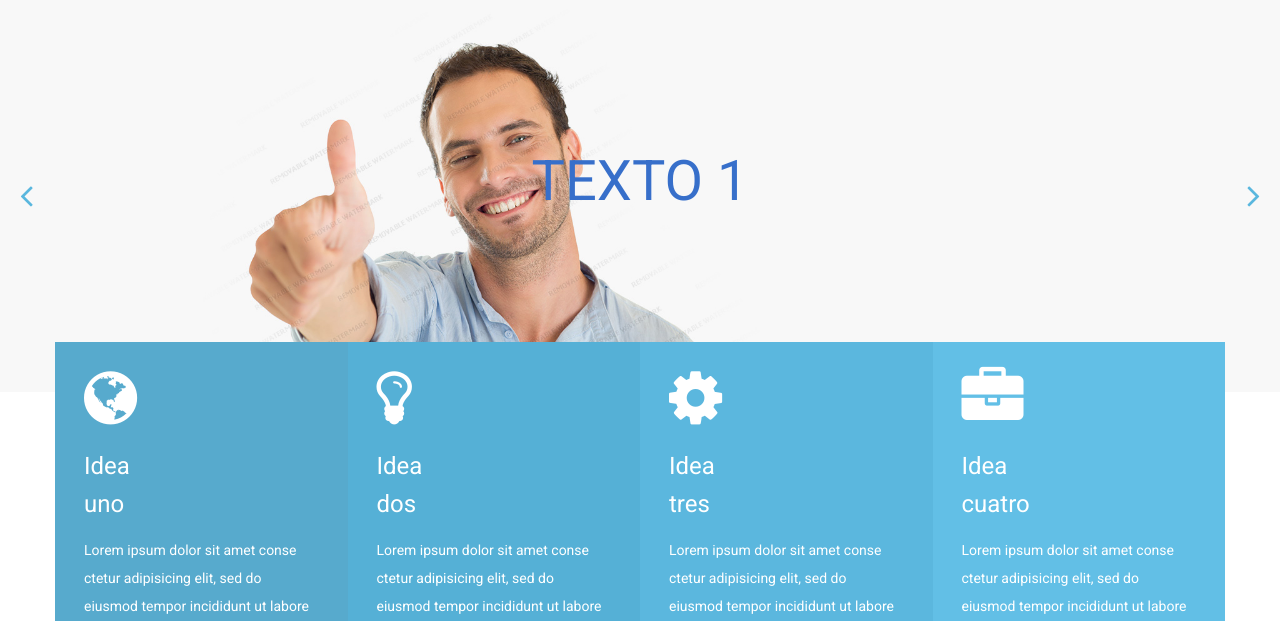
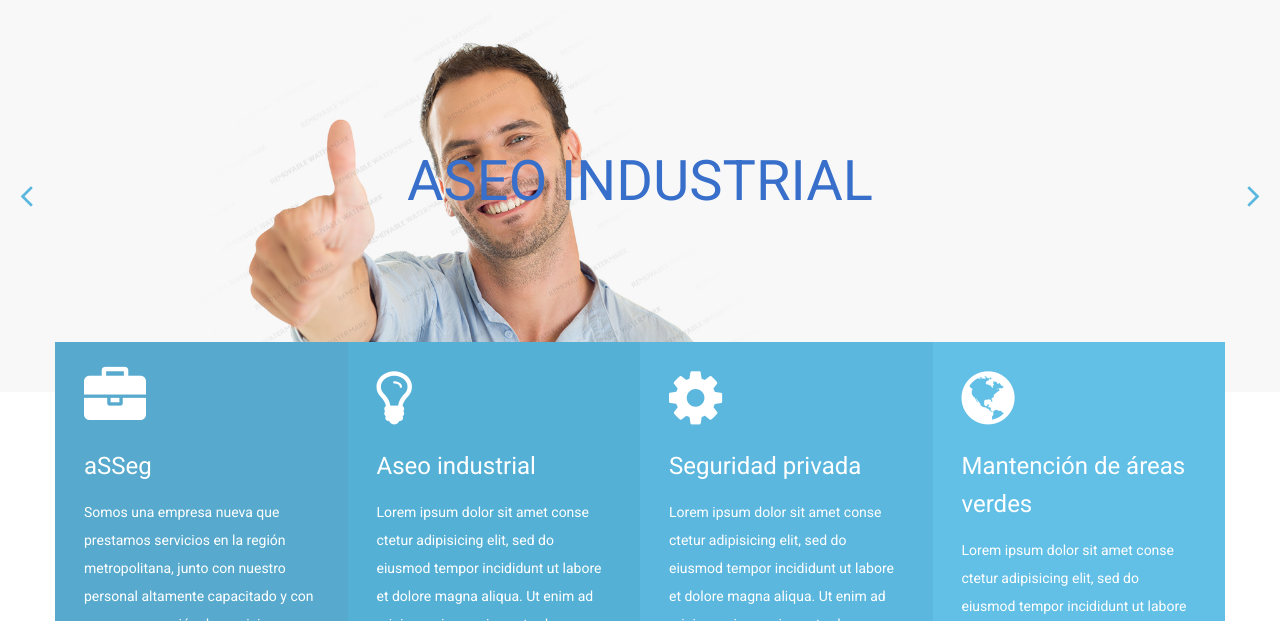
Before and after one commit to eduardolobosnieto/aSSeg, a plain HTML site: page index.html in a window 1280 px wide. Shown: the part 179-800 px from the top of the page. Drawn offline with Linux system fonts and the light colour scheme.

Commit message:
Edicion de las ideas principales

```diff
--- a/index.html
+++ b/index.html
@@ -78,7 +78,7 @@
               <div class="camera_caption fadeIn">
                 <div class="container">
                   <div class="row">
-                    <div class="preffix_6 grid_6">TEXTO 1</div>
+                    <div class="preffix_6 grid_6">ASEO INDUSTRIAL</div>
                   </div>
                 </div>
               </div>
@@ -87,7 +87,7 @@
               <div class="camera_caption fadeIn">
                 <div class="container">
                   <div class="row">
-                    <div class="preffix_6 grid_6">TEXTO 2</div>
+                    <div class="preffix_6 grid_6">SEGURIDAD PRIVADA</div>
                   </div>
                 </div>
               </div>
@@ -96,7 +96,7 @@
               <div class="camera_caption fadeIn">
                 <div class="container">
                   <div class="row">
-                    <div class="preffix_6 grid_6">TEXTO 3</div>
+                    <div class="preffix_6 grid_6">MANTENCI&Oacute; DE &Aacute;REAS VERDES</div>
                   </div>
                 </div>
               </div>
@@ -107,23 +107,23 @@
           <div class="container banner_wr">
             <ul class="banner">
               <li>
-                <div class="fa-globe"></div>
-                <h3>Idea<br/>uno</h3>
-                <p>Lorem ipsum dolor sit amet conse ctetur adipisicing elit, sed do eiusmod tempor incididunt ut labore et dolore magna aliqua. Ut enim ad minim veniam, quis nostrud.</p><a href="#"></a>
+                <div class="fa-briefcase"></div>
+                <h3>aSSeg</h3>
+                <p>Somos una empresa nueva que prestamos servicios en la región metropolitana, junto con nuestro personal altamente capacitado y con una gran vocación de servicio, nos dedicamos a nuestros clientes garantizando &oacute;ptimos resultados</p><a href="#"></a>
               </li>
               <li>
                 <div class="fa-lightbulb-o"></div>
-                <h3>Idea<br/>dos</h3>
+                <h3>Aseo industrial</h3>
                 <p>Lorem ipsum dolor sit amet conse ctetur adipisicing elit, sed do eiusmod tempor incididunt ut labore et dolore magna aliqua. Ut enim ad minim veniam, quis nostrud.</p><a href="#"></a>
               </li>
               <li>
                 <div class="fa-cog"></div>
-                <h3>Idea<br/>tres</h3>
+                <h3>Seguridad privada</h3>
                 <p>Lorem ipsum dolor sit amet conse ctetur adipisicing elit, sed do eiusmod tempor incididunt ut labore et dolore magna aliqua. Ut enim ad minim veniam, quis nostrud.</p><a href="#"></a>
               </li>
               <li>
-                <div class="fa-briefcase"></div>
-                <h3>Idea<br/>cuatro</h3>
+                <div class="fa-globe"></div>
+                <h3>Mantenci&oacute;n de &aacute;reas verdes</h3>
                 <p>Lorem ipsum dolor sit amet conse ctetur adipisicing elit, sed do eiusmod tempor incididunt ut labore et dolore magna aliqua. Ut enim ad minim veniam, quis nostrud.</p><a href="#"></a>
               </li>
             </ul>
```
